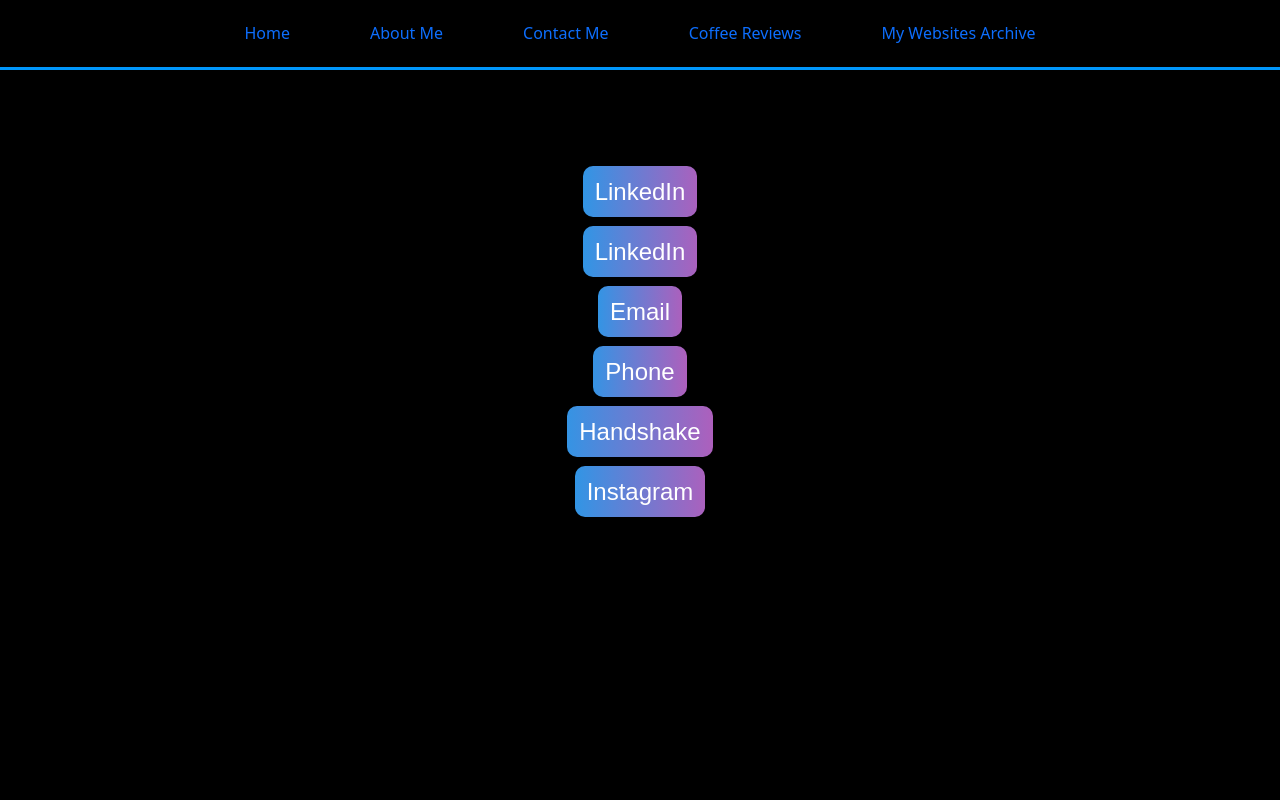
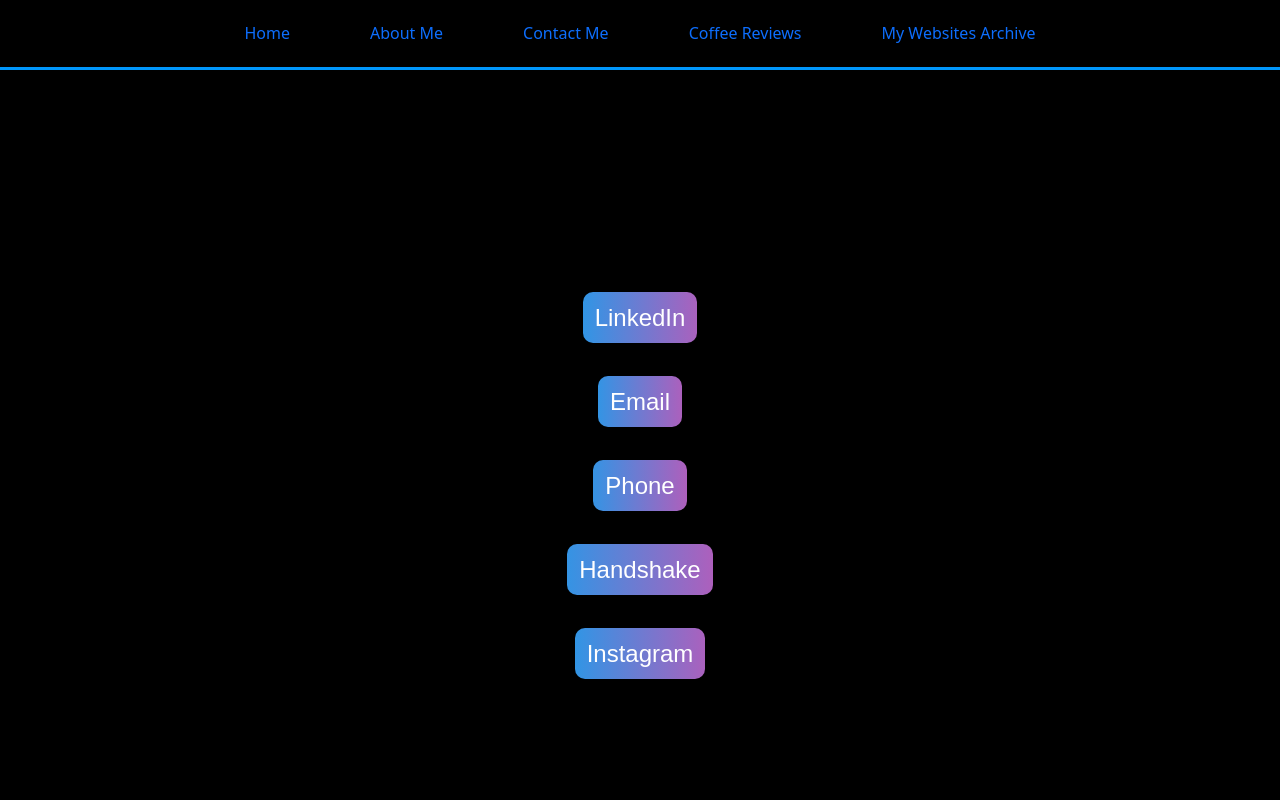
Before and after one commit to gholzemer/coffee, an Angular app: page /ContactMe in a window 1280 px wide. Shown: the top 800 px of the page. Built offline with nearby package versions, Linux system fonts and the light colour scheme.

Commit message:
bug fixes

```diff
--- a/src/app/ContactMe/ContactMe.component.html
+++ b/src/app/ContactMe/ContactMe.component.html
@@ -1,12 +1,11 @@
-<body class = "bg-black text-center" style="min-height: 1080px; padding-top:12%">
-    <link href="https://unpkg.com/aos@2.3.1/dist/aos.css" rel="stylesheet">
-    <script src="https://unpkg.com/aos@2.3.1/dist/aos.js"></script>
-    <div><a style = "margin-top: -10%;" href="https://www.linkedin.com/in/grant-h-11482314a/" >LinkedIn</a></div>
-    <div><a style = "margin-top: -10%;" href="https://www.linkedin.com/in/grant-h-11482314a/" >LinkedIn</a></div>
-    <div> <a style = "margin-top: -5%;" href="https://docs.google.com/document/d/1axkFZU-2N3rfRbjlO-XfjU07RH3wppzc7Lo_mqvqwz0/edit?usp=sharing" >Email</a></div>
-    <div><a  href="https://docs.google.com/document/d/1xYFhaP0VYumWh97bnNHiYS79L90pYe8q4f3IVpaRmZs/edit?usp=sharing" >Phone</a></div>
-    <div><a style = "margin-top: 5%;" href="https://wvu.joinhandshake.com/users/20112878" >Handshake</a></div>
-    <div><a style = "margin-top: 10%;" href="https://www.instagram.com/grant_holzemer/" >Instagram</a></div>
+<body class = "bg-black text-center" style="min-height: 1080px; padding-top:20%">
+
+
+    <div class = "mt-4"><a  href="https://www.linkedin.com/in/grant-h-11482314a/" >LinkedIn</a></div>
+    <div class = "mt-4"><a href="https://docs.google.com/document/d/1axkFZU-2N3rfRbjlO-XfjU07RH3wppzc7Lo_mqvqwz0/edit?usp=sharing" >Email</a></div>
+    <div class = "mt-4"><a  href="https://docs.google.com/document/d/1xYFhaP0VYumWh97bnNHiYS79L90pYe8q4f3IVpaRmZs/edit?usp=sharing" >Phone</a></div>
+    <div class = "mt-4"><a  href="https://wvu.joinhandshake.com/users/20112878" >Handshake</a></div>
+    <div class = "mt-4"><a  href="https://www.instagram.com/grant_holzemer/" >Instagram</a></div>
 
 
 
```
